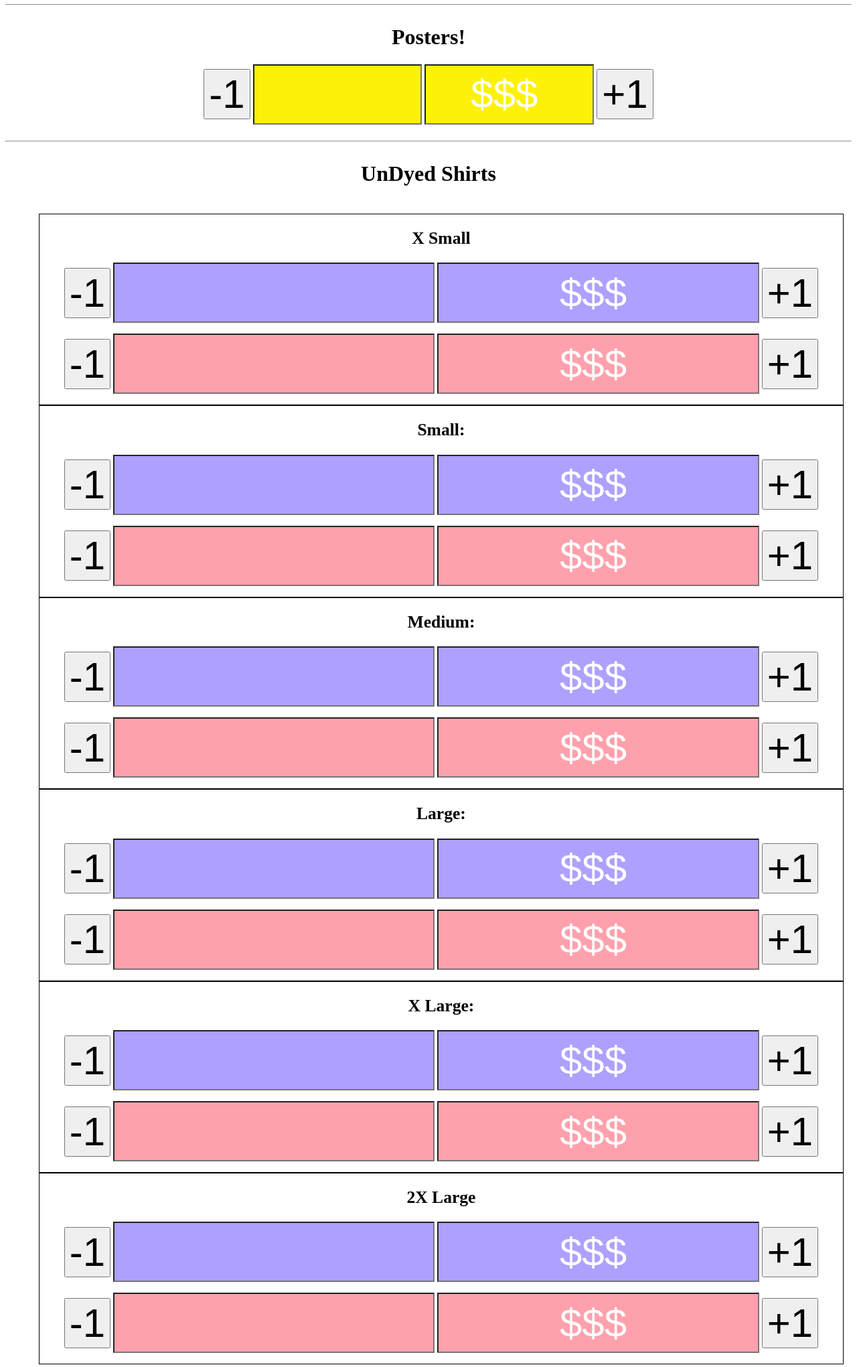
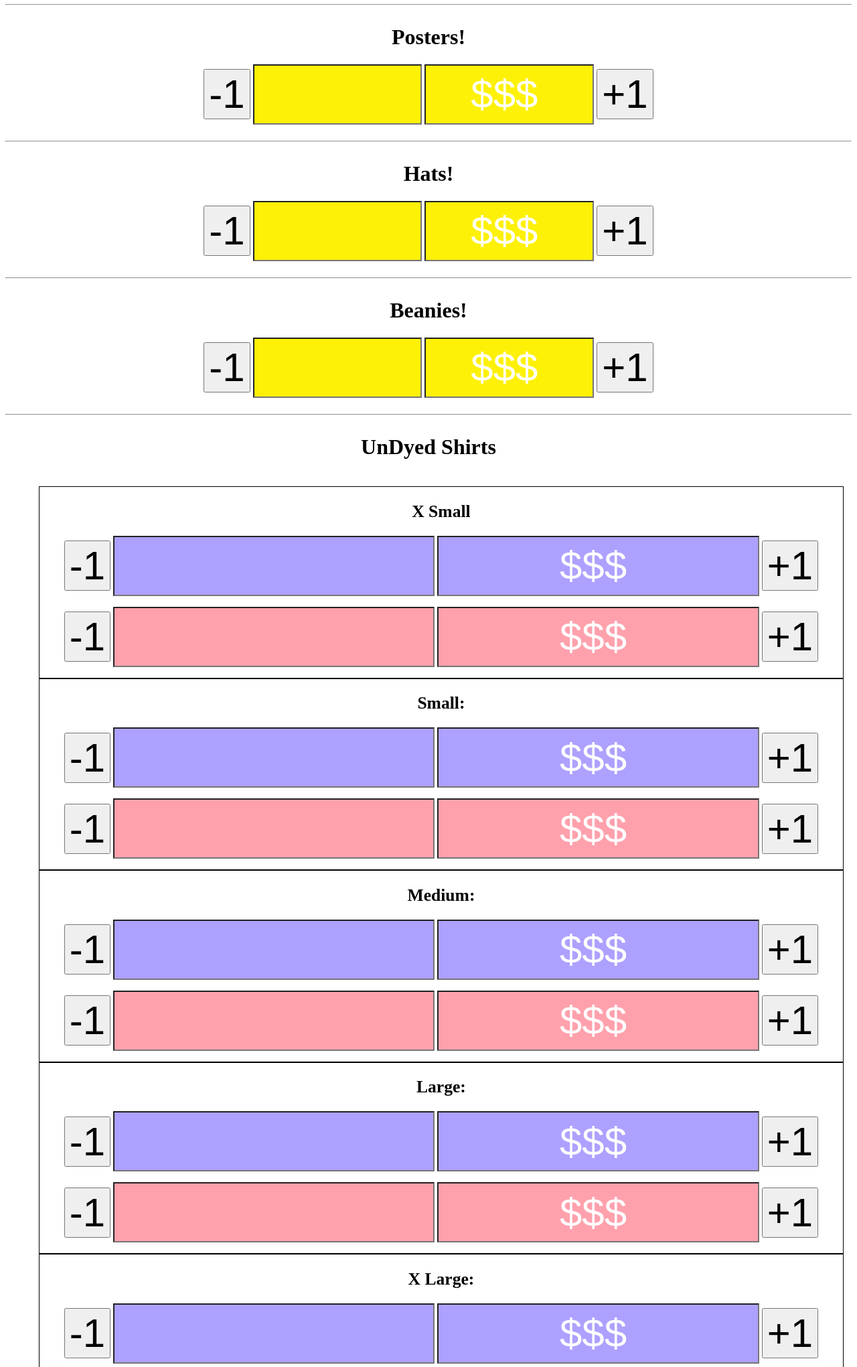
Before and after one commit to beb131/merch-tracker-v1, a PHP site: page / in a window 1280 px wide. Shown: the part 1356-3397 px from the top of the page at 67% size. Run offline with PHP 8.4, Linux system fonts and the light colour scheme.

Commit message:
Add hats and beanies

```diff
--- a/index.php
+++ b/index.php
@@ -42,7 +42,7 @@
     <!--________________________________-->
     <!--____________POSTERS_____________-->
     <!--________________________________-->
-        <div id="poster_info_container" class="section">
+    <div id="poster_info_container" class="section">
             <h1> Posters!</h1>
             <p>
                 <input id="poster" type="button" value="-1" onclick="decQuantity(this.id, 'Poster')" class="button1">
@@ -51,9 +51,32 @@
                 <input id="poster" type="button" value="+1" onclick="incQuantity(this.id, 'Poster')" class="button1">
         </div>
     <hr>
-
     <!--________________________________-->
-    <!--___________TSHIRTS______________-->
+    <!--____________HATS_____________-->
+    <!--________________________________-->
+    <div id="poster_info_container" class="section">
+            <h1> Hats!</h1>
+            <p>
+                <input id="hat" type="button" value="-1" onclick="decQuantity(this.id, 'Hat')" class="button1">
+                <input id="hat-quantity"   class="form_label" type="number" name="hat-quantity">
+                <input id="hat-earn" class="form_label" placeholder="$$$" type="number" name="hat-earn">
+                <input id="hat" type="button" value="+1" onclick="incQuantity(this.id, 'Hat')" class="button1">
+        </div>
+    <hr>
+    <!--________________________________-->
+    <!--____________BEANIES_____________-->
+    <!--________________________________-->
+    <div id="beanie_info_container" class="section">
+            <h1> Beanies!</h1>
+            <p>
+                <input id="beanie" type="button" value="-1" onclick="decQuantity(this.id, 'Beanie')" class="button1">
+                <input id="beanie-quantity"   class="form_label" type="number" name="beanie-quantity">
+                <input id="beanie-earn" class="form_label" placeholder="$$$" type="number" name="beanie-earn">
+                <input id="beanie" type="button" value="+1" onclick="incQuantity(this.id, 'Beanie')" class="button1">
+        </div>
+    <hr>
+    <!--________________________________-->
+    <!--___________UNDYED TSHIRTS_______-->
     <!--________________________________-->
         <div id="quantity_container" class="section">
             <h1>UnDyed Shirts</h1>
@@ -132,6 +155,10 @@
                 </div>
             </div>
         </div> <!--/section-->
+        <hr>
+    <!--________________________________-->
+    <!--___________DYED TSHIRTS_________-->
+    <!--________________________________-->
         <div id="dyedquantity_container" class="section">
             <h1>Dyed Shirts</h1>
             <div id="dyedbox_container">
```
Also changed, not shown: form_submit.php (+14 -2 lines).
